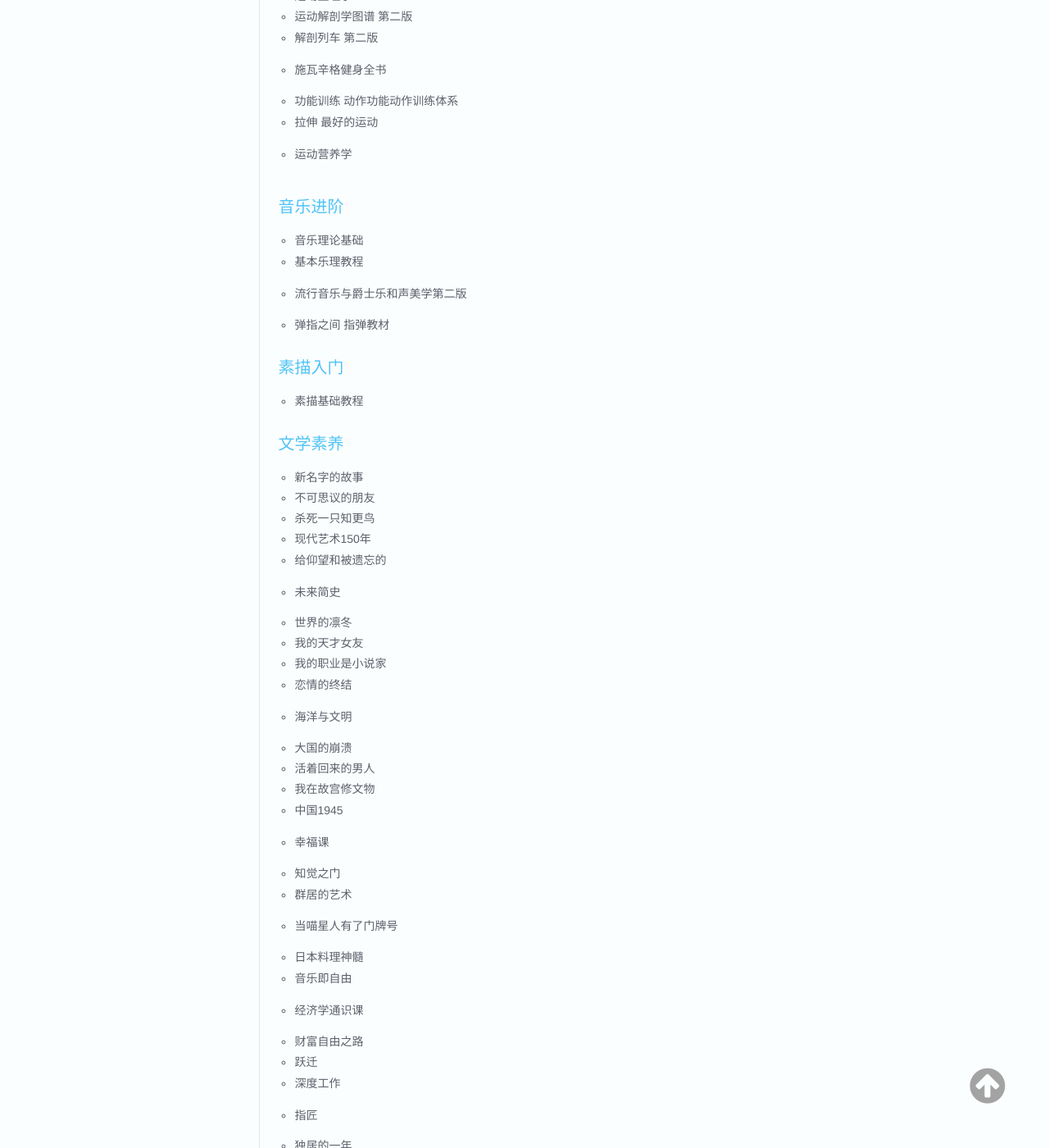
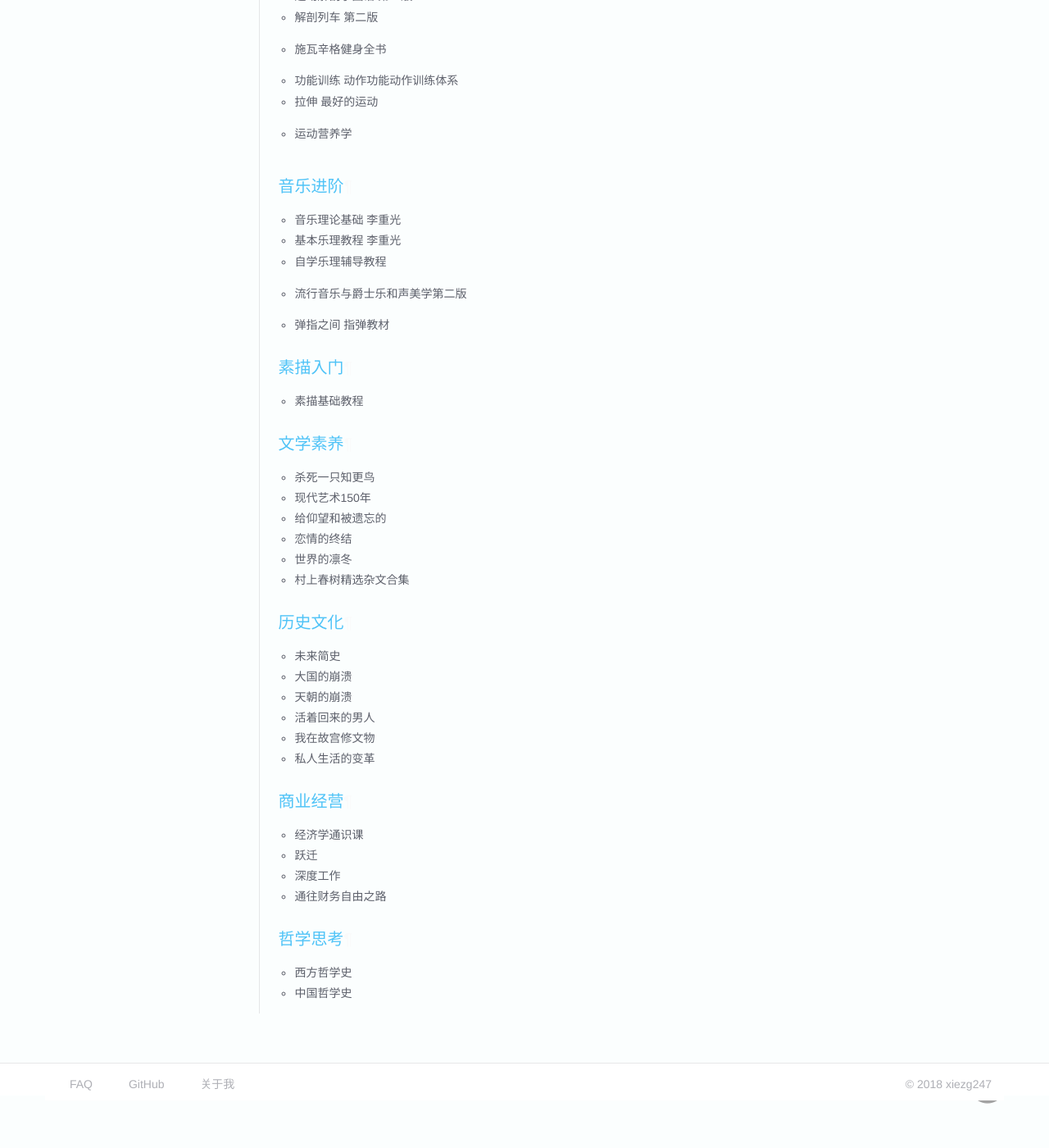
Before and after one commit to z2labplus/Capricorn, an MkDocs documentation site: the page built from docs/阅读书单/2018/README.md, in a window 1280 px wide and 1400 px high, scrolled down 3324 px. Shown: the whole window at 82% size. Built offline with MkDocs 1.6.1, drawn with Linux system fonts in a browser that asks for light colours; old or Windows-style settings are respelled for this version of MkDocs; after the commit the page ends 4666 px from its top, so only the background shows below that; some of the changed text lies outside the part shown.

Commit message:
更正书单

```diff
--- a/docs/阅读书单/2018/README.md
+++ b/docs/阅读书单/2018/README.md
@@ -25,20 +27,18 @@
 - Redis 命令参考
 - Redis实战
 - Redis 设计与实现
-- 带有详细注释的 Redis 3.0 代码
+- [如何阅读Redis源码](https://github.com/huangz1990/blog/blob/master/diary%2F2014%2Fhow-to-read-redis-source-code.rst)
+- [带有详细注释的 Redis 3.0 代码](https://github.com/huangz1990/redis-3.0-annotated)
 
 #### 安全加密
-- 密码学工程
-- 纠结的网络
-- 网络安全监控实践
-- 暴力的Python
+- 图解密码技术
+- 黑帽子Python
 
 #### 架构
 - 企业应用架构模式
 - 设计原本
 - 架构之美
 - 淘宝技术这十年
-- 系统架构：复杂系统的产品设计与开发
 
 #### 算法
 - 算法概论
@@ -90,9 +89,10 @@
 ##### 实战
 - 推荐系统实践
 - 机器学习实战
-- 机器学习web应用
+- 机器学习 Web应用
 
 ##### 补充
+- 机器学习导论
 - 数学之美
 - 集体智慧编程
 - 智能web算法
@@ -122,8 +121,9 @@
 - 运动营养学
 
 ### 音乐进阶
-- 音乐理论基础
-- 基本乐理教程
+- 音乐理论基础 李重光
+- 基本乐理教程 李重光
+- 自学乐理辅导教程
 
 - 流行音乐与爵士乐和声美学第二版
 - 弹指之间 指弹教材
@@ -132,41 +132,26 @@
 - 素描基础教程
 
 ### 文学素养
-
-- 新名字的故事
-- 不可思议的朋友
 - 杀死一只知更鸟
 - 现代艺术150年
 - 给仰望和被遗忘的
+- 恋情的终结
+- 世界的凛冬
+- 村上春树精选杂文合集
 
+### 历史文化
 - 未来简史
-- 世界的凛冬
-- 我的天才女友
-- 我的职业是小说家
-- 恋情的终结
-
-- 海洋与文明
 - 大国的崩溃
+- 天朝的崩溃
 - 活着回来的男人
 - 我在故宫修文物
-- 中国1945
+- 私人生活的变革
 
-- 幸福课
-- 知觉之门
-- 群居的艺术
-
-- 当喵星人有了门牌号
-- 日本料理神髓
-- 音乐即自由
-
+### 商业经营
 - 经济学通识课
-- 财富自由之路
 - 跃迁
 - 深度工作
-
-- 指匠
-- 独居的一年
-- 私人生活的变革
+- 通往财务自由之路
 
 ### 哲学思考
 - 西方哲学史
```
Also changed, not shown: other parts of docs/阅读书单/2018/README.md (+10 -10 lines).
